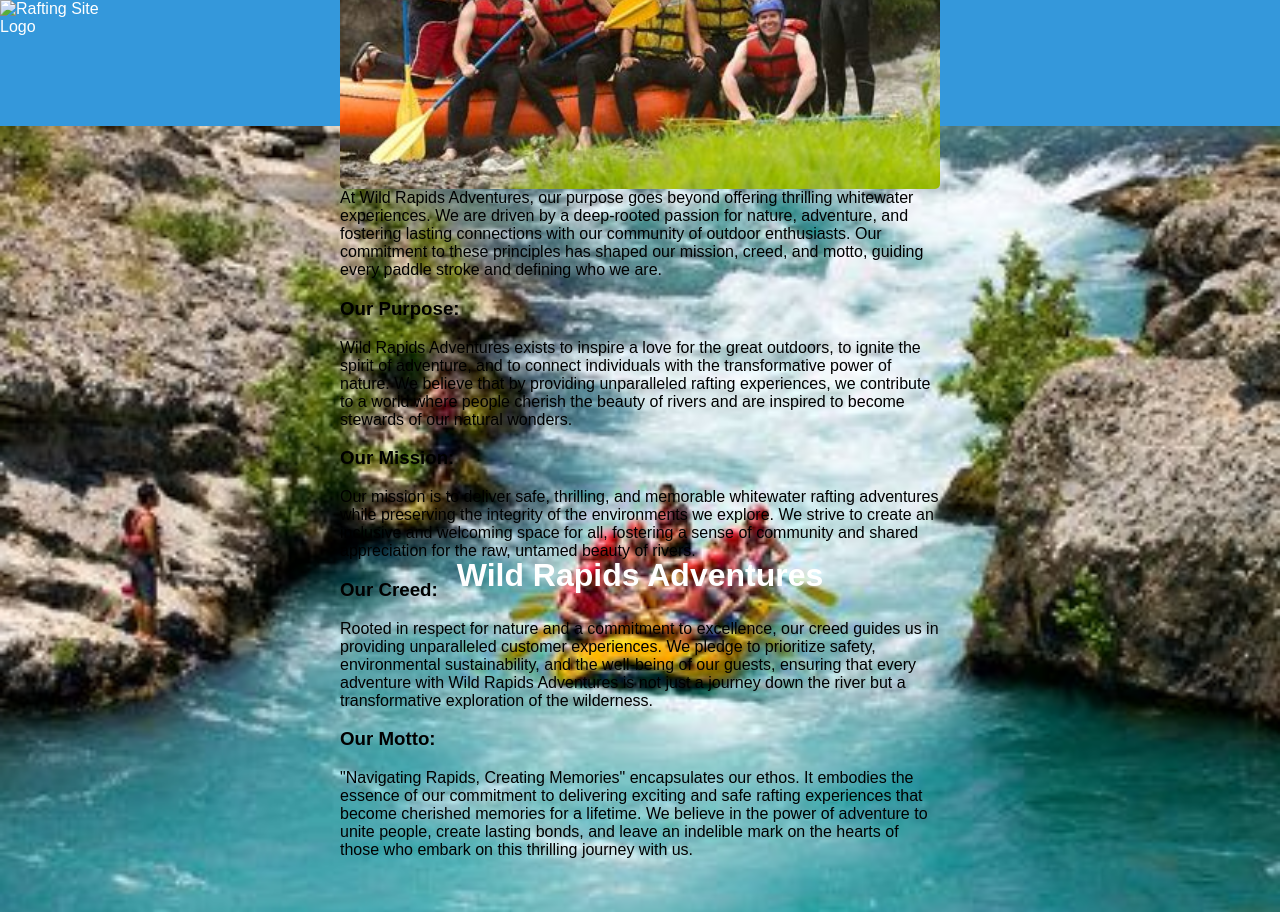
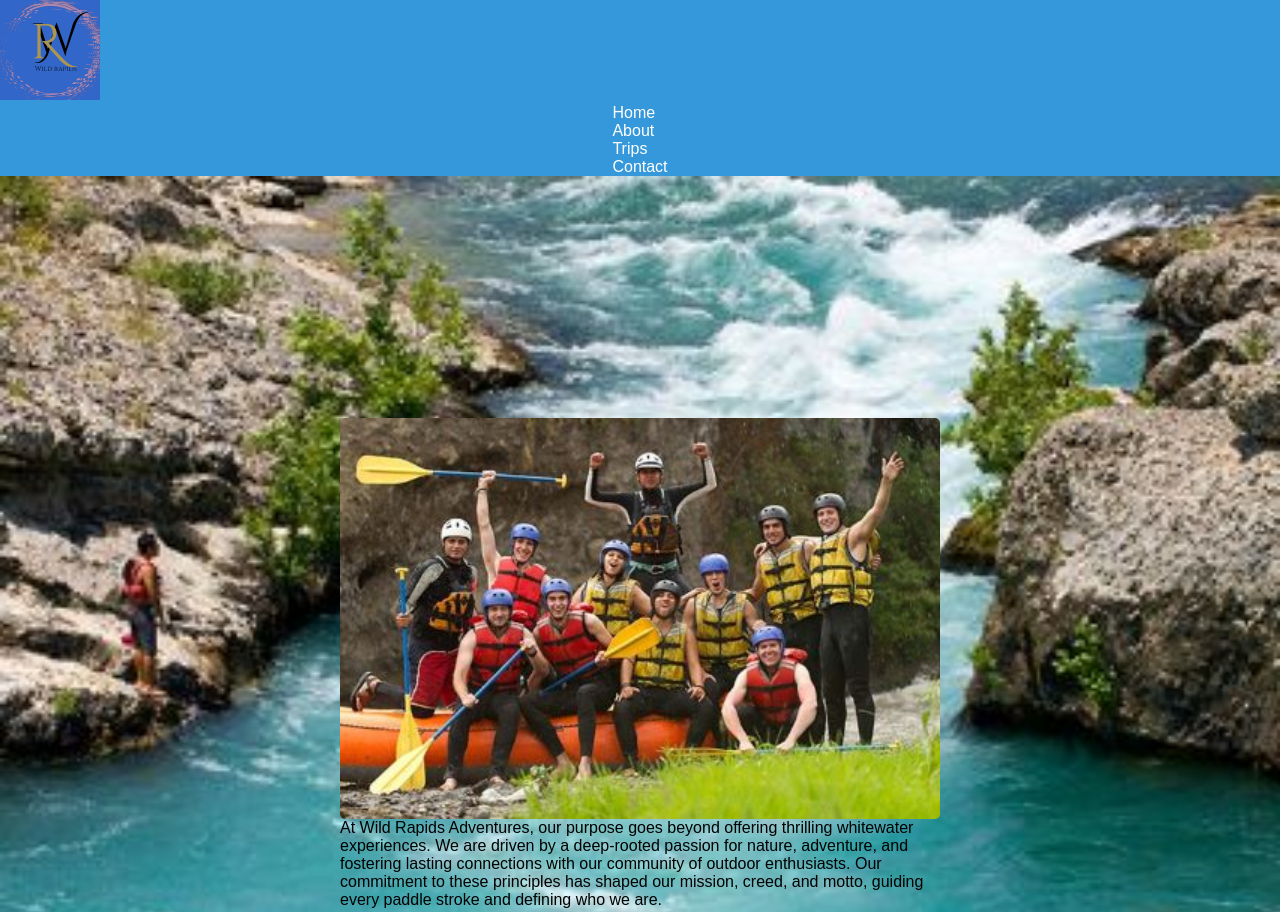
Before and after one commit to Francis-Surundu1/wdd130, a plain HTML site: page wwr/about.html in a window 1280 px wide. Shown: the top 912 px of the page. Drawn offline with Linux system fonts and the light colour scheme; files that its build step writes are made by us from their sources.

Commit message:
corrections

```diff
--- a/wwr/about.html
+++ b/wwr/about.html
@@ -4,12 +4,14 @@
     <meta charset="UTF-8">
     <meta name="viewport" content="width=device-width, initial-scale=1.0">
     <title>About Us -Wild Rapids Adventures</title>
-    <link rel="stylesheet" href="styles/rafting.css">
+    <meta name="description" content="">
+    <meta name="author" content="Surundu | WDD130">
+    <link rel="stylesheet" href="wwr/styles/rafting.css">
 </head>
 <body>
     <header>
         <div>
-            <img src="images/raft.jpg" alt="Rafting Site Logo">
+            <img src="images/raft.png" alt="Rafting Site Logo">
         </div>
         <nav>
             <ul>
@@ -17,7 +19,6 @@
                 <li><a href="about.html">About</a></li>
                 <li><a href="trips.html">Trips</a></li>
                 <li><a href="contact.html">Contact</a></li>
-                <li><a href="rafting_site_plan.html">Rafting Site Plan</a></li>
             </ul>
         </nav>
     </header>
@@ -28,17 +29,8 @@
             <article>
                 <img src="images/happy client.jpg" alt="Happy Client">
                 <p>At Wild Rapids Adventures, our purpose goes beyond offering thrilling whitewater experiences. We are driven by a deep-rooted passion for nature, adventure, and fostering lasting connections with our community of outdoor enthusiasts. Our commitment to these principles has shaped our mission, creed, and motto, guiding every paddle stroke and defining who we are.</p>
-                <h3>Our Purpose:</h3>
-                <p>Wild Rapids Adventures exists to inspire a love for the great outdoors, to ignite the spirit of adventure, and to connect individuals with the transformative power of nature. We believe that by providing unparalleled rafting experiences, we contribute to a world where people cherish the beauty of rivers and are inspired to become stewards of our natural wonders.</p>
-                <h3>Our Mission:</h3>
-                <p>Our mission is to deliver safe, thrilling, and memorable whitewater rafting adventures while preserving the integrity of the environments we explore. We strive to create an inclusive and welcoming space for all, fostering a sense of community and shared appreciation for the raw, untamed beauty of rivers.</p>
-                <h3>Our Creed:</h3>
-                <p>Rooted in respect for nature and a commitment to excellence, our creed guides us in providing unparalleled customer experiences. We pledge to prioritize safety, environmental sustainability, and the well-being of our guests, ensuring that every adventure with Wild Rapids Adventures is not just a journey down the river but a transformative exploration of the wilderness.</p>
-                <h3>Our Motto:</h3>
-                <p>"Navigating Rapids, Creating Memories" encapsulates our ethos. It embodies the essence of our commitment to delivering exciting and safe rafting experiences that become cherished memories for a lifetime. We believe in the power of adventure to unite people, create lasting bonds, and leave an indelible mark on the hearts of those who embark on this thrilling journey with us.</p>
             </article>
         </div>
-
         <section>
             <h2>History</h2>
             <p>Wild Rapids Adventures has a rich and exhilarating history that spans over two decades. Founded in 2000 by outdoor enthusiasts and experienced river guides, our company has been a pioneer in delivering unforgettable whitewater rafting experiences.</p>
@@ -48,7 +40,6 @@
             <p>As we look back on our journey, we are grateful for the countless smiles, friendships forged on the riverbanks, and the shared love for the great outdoors. Wild Rapids Adventures continues to push boundaries, offering new and exciting trips that cater to everyone, from first-time rafters to seasoned adrenaline junkies.</p>
             <p>Come join us on the river, and let's create more thrilling memories together!</p>
         </section>
-
         <section>
             <h2>Adventure Awaits You!</h2>
             <img src="images/rafting image 1.jpg" alt="Rafting Image 1">
```
